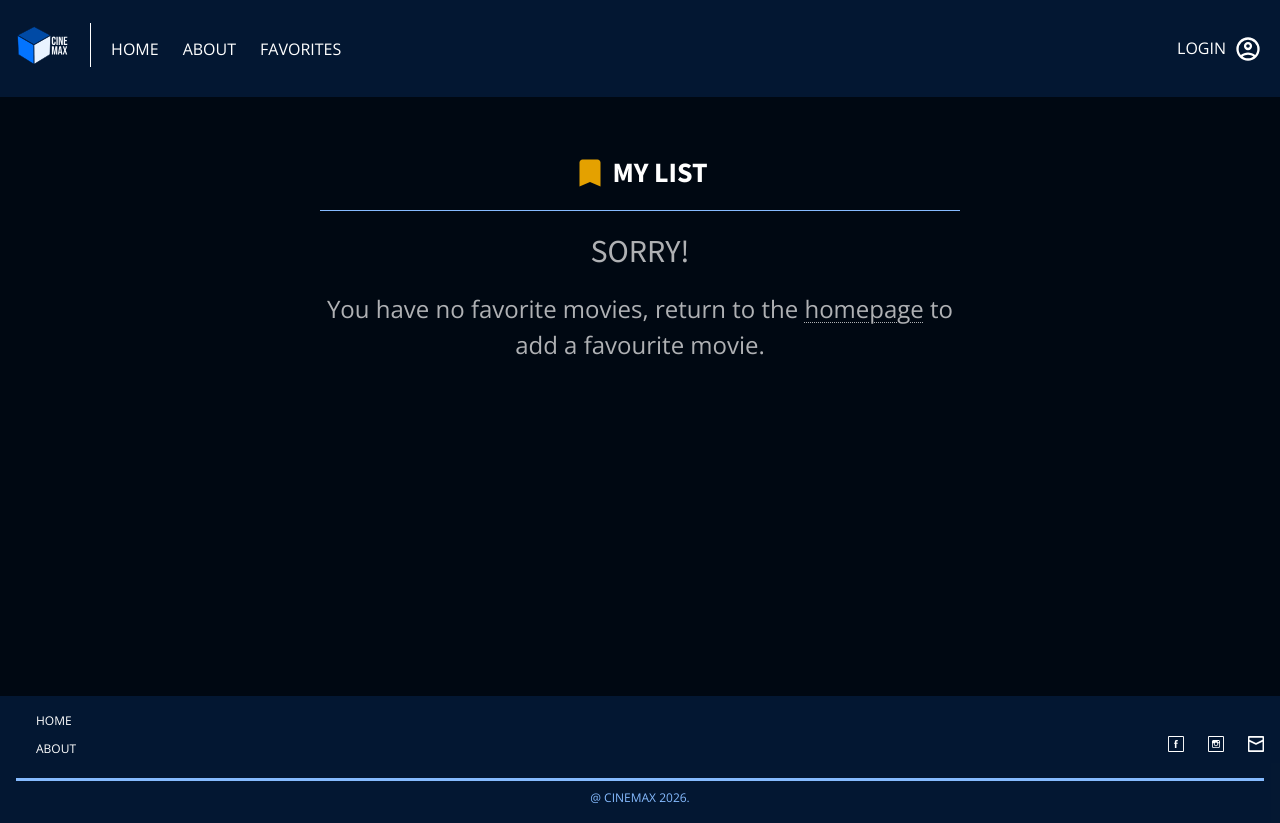
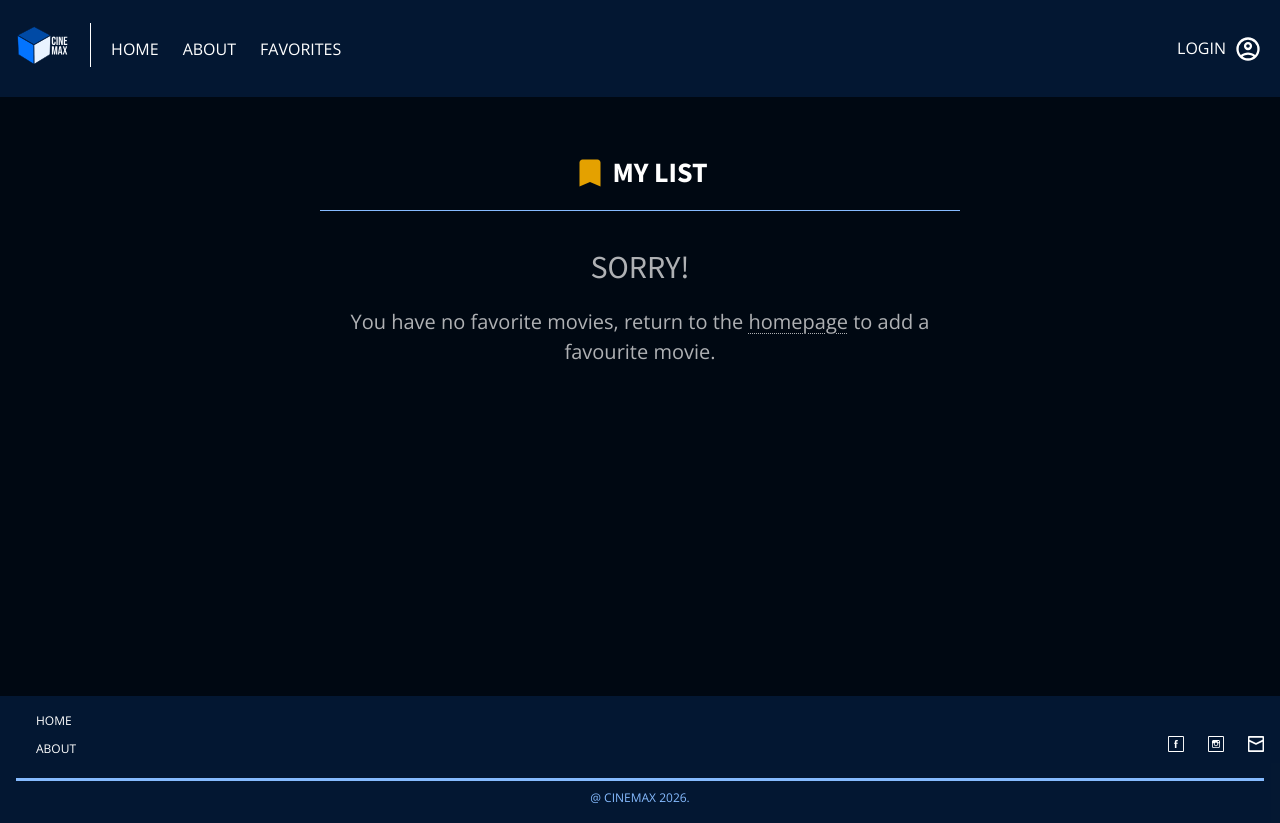
Before and after one commit to mtq01/m3-movie-app, a React (Vite) app: page /favorites in a window 1280 px wide. Built offline with nearby package versions, Linux system fonts and the light colour scheme; no server answers.

Commit message:
Updated re-direct homepage link to connect to homepage via nav router

```diff
--- a/src/pages/FavoritesPage.jsx
+++ b/src/pages/FavoritesPage.jsx
@@ -1,5 +1,6 @@
 // Page - Favorites
 import { useEffect } from "react";
+import { NavLink } from "react-router-dom";
 import { appTitle } from "../globals/globals";
 import "../styles/FavoritesPage.css";
 
@@ -27,8 +28,8 @@ const Favorites = () => {
           <div className="no-movie-msg-wrapper">
             <h3>Sorry!</h3>
             <p>
-              You have no favorite movies, return to the <a>homepage</a> to add
-              a favourite movie.
+              You have no favorite movies, return to the{" "}
+              <NavLink to="/">homepage</NavLink> to add a favourite movie.
             </p>
           </div>
         </div>
--- a/src/styles/FavoritesPage.css
+++ b/src/styles/FavoritesPage.css
@@ -41,6 +41,7 @@
   gap: 1rem;
   text-align: center;
   color: rgb(250, 250, 250, 0.7);
+  padding-top: 1rem;
 }
 .no-movie-msg-wrapper h3 {
   font-size: 2rem;
@@ -49,7 +50,7 @@
 }
 
 .no-movie-msg-wrapper p {
-  font-size: 1.5rem;
+  font-size: 1.25rem;
 }
 
 .no-movie-msg-wrapper a {
@@ -57,3 +58,7 @@
   text-underline-offset: 0.24rem;
   color: rgb(250, 250, 250, 0.7);
 }
+
+.no-movie-msg-wrapper a:hover {
+  color: var(--accent-yellow);
+}
```
